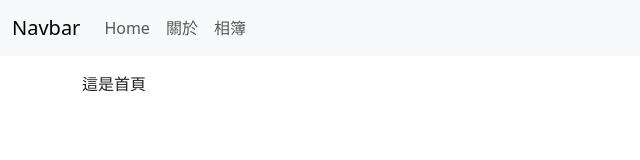
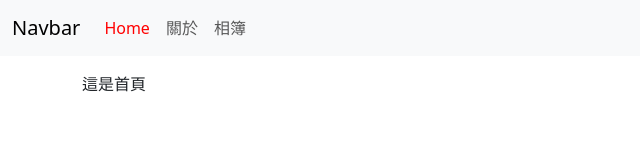
Before and after one commit to howardLiuFrogJump/react-router-test, a React (Create React App) app: page / in a window 1280 px wide. Shown: the top 160 px of the page, without its empty margins (0-640 px from the left). Built offline with nearby package versions, Linux system fonts and the light colour scheme.

Commit message:
nav active樣式優化

```diff
--- a/src/components/Navbar.js
+++ b/src/components/Navbar.js
@@ -1,4 +1,4 @@
-import { Link } from "react-router-dom";
+import { NavLink } from "react-router-dom";
 
 export default function Navbar(){
   return (
@@ -8,13 +8,16 @@ export default function Navbar(){
         <div className="collapse navbar-collapse" id="navbarSupportedContent">
           <ul className="navbar-nav me-auto mb-2 mb-lg-0">
             <li className="nav-item">
-              <Link className="nav-link" to="/">Home</Link>
+              <NavLink className="nav-link" style={( {isActive} )=>{
+                return  {color : isActive ? 'red' : ''}
+              }}
+              to="/">Home</NavLink>
             </li>
             <li className="nav-item">
-              <Link className="nav-link" to="/about">關於</Link>
+              <NavLink className="nav-link" to="/about">關於</NavLink>
             </li>
             <li className="nav-item">
-              <Link className="nav-link" to="/album">相簿</Link>
+              <NavLink className="nav-link" to="/album">相簿</NavLink>
             </li>
           </ul>
 
```
